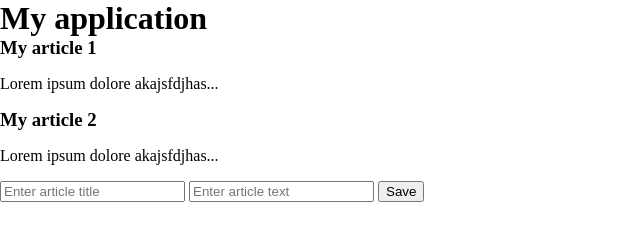
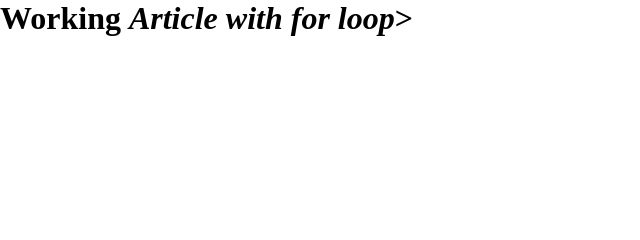
Before and after one commit to alexlalka56/WebJS, a plain HTML site: page index.html in a window 1280 px wide. Shown: the whole page, without its empty margins (0-640 px from the left). Drawn offline with Linux system fonts and the light colour scheme.

Commit message:
change title

```diff
--- a/index.html
+++ b/index.html
@@ -14,29 +14,7 @@
 <body>
 
     <div id="app">
-        <h1>My application</h1>
-        <div id="article-container">
-            <div class="article">
-                <h3>My article 1</h3>
-                <p>
-                    Lorem ipsum dolore akajsfdjhas...
-                </p>
-            </div>
-
-            <div class="article">
-                <h3>My article 2</h3>
-                <p>
-                    Lorem ipsum dolore akajsfdjhas...
-                </p>
-            </div>
-        </div>
-        <form method="POST" action="#">
-            <input id="form-title" type="text" value="" placeholder="Enter article title" />
-            <input id="form-text" type="text" value="" placeholder="Enter article text" />
-            <button type="submit" id="form-sumbit">Save
-
-            </button>
-        </form>
+  <h1>Working <i> Article with for loop</i>></h1>
     </div>
 
     <script src="index.js">
```
